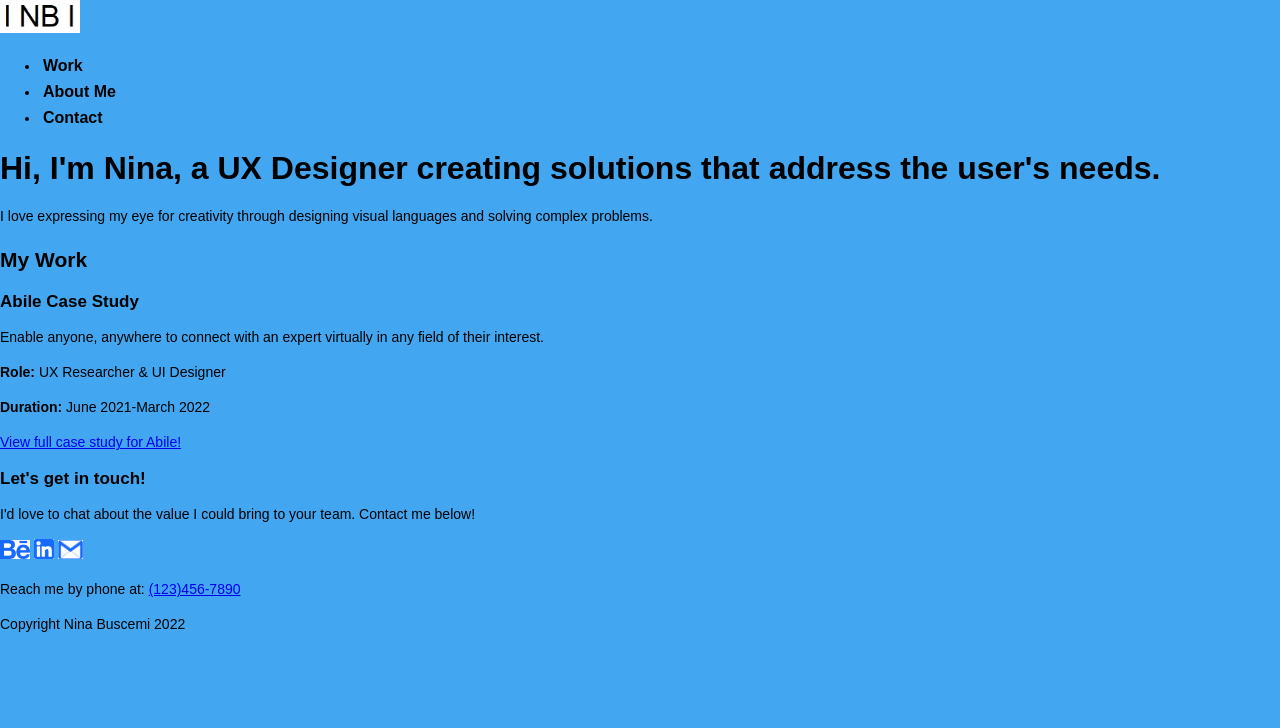
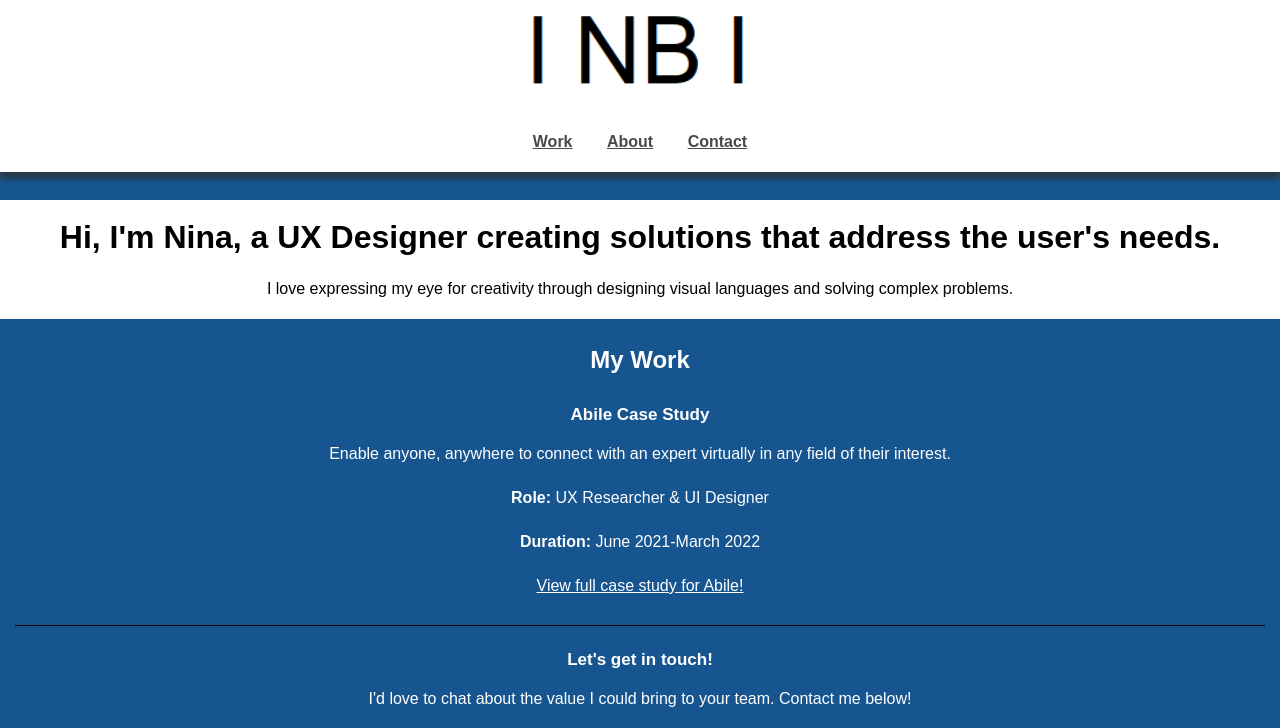
Before and after one commit to ninabuscemi/portfolio-website, a plain HTML site: page index.html in a window 1280 px wide. Shown: the top 728 px of the page. Drawn offline with nearby package versions, Linux system fonts and the light colour scheme.

Commit message:
task 1.7 changes

```diff
--- a/css/style.css
+++ b/css/style.css
@@ -1,34 +1,120 @@
-body {
-  background-color: #42A7F0;
-  font-family: arial;
-  font-size: 14px;
-  font-weight: 400;
-  line-height: 1.5;
+/*
+Colors used:
+Primary Color (Blue): #42A7F0
+Secondary Color (Light blue): #B7DDFA
+Primary Text Color (Black): #11110
+Secondary Text Color (Grey): #
+*/
+
+/*
+Background color: #16558F
+Text color: #B8E3FF
+Secondary color: #61B0B7, #0583D2
+*/
+
+* {
+  box-sizing: border-box;
 }
 
-/* Headers */
+body {
+  color: white;
+  background-color: #16558F;
+  font-family: arial;
+  font-size: 1.0em;
+  font-weight: 400;
+  line-height: 1.75;
+  text-align: center;
+}
+
+main {
+  padding-top: 200px;
+}
+
+#hero {
+  color: black;
+  display: inline-block;
+  width: 100%;
+  background-color: white;
+}
+
 h1 {
+  margin: 1;
   font-size: 32px;
   font-weight:900;
   line-height: 1;
 }
 
 h3 {
+  margin: 2;
   font-size: 17px;
   font-weight: 0;
   line-height: 1;
 }
 
+img {
+  width: 100%;
+}
+
+/* Home */
+.logo {
+  max-width: 250px;
+  text-align: center;
+}
+
+header {
+text-align: center;
+background-color: white;
+padding: 10px 5;
+position: fixed;
+width: 100%;
+-webkit-box-shadow: 0px 7px 5px 0px rgba(50, 50, 50, 0.75);
+-moz-box-shadow:    0px 7px 5px 0px rgba(50, 50, 50, 0.75);
+box-shadow:         0px 7px 5px 0px rgba(50, 50, 50, 0.75);
+}
+
+/* Layout Styling */
+.container {
+  padding: 0 15px;
+  max width: 1220px;
+}
+
+contain.selector {
+  position: relative;
+  float: right;
+}
+
+.row {
+  margin: 25px 0; /* 25px top and bottom, 0 left and right */
+}
+
+#work .row {
+  padding-bottom: 25px; border-bottom: 1px solid black;
+}
+
+hero h1 {
+  text-align: center;
+  background-color: #B7DDFA
+}
+
 /* Navigation */
-nav ul li a {
+ul > li {
+list-style-type: none;
+}
+
+nav > ul {
+  list-style-type: none;
+  padding: 0;
+}
+
+nav > ul > li {
   display: inline-block;
-  padding: none;
-  text-decoration: none;
-  color: black;
-  font-family: arial;
-  font-size: 16px;
-  font-weight: 580;
-  margin: 1px 3px;
+}
+
+nav > ul > li > a {
+  padding: 0 15px;
+  text-transform: none;
+  font-weight: 700;
+  color: #4a4a4a;
 }
 
 nav ul li a,
@@ -38,11 +124,6 @@ nav ul li a:before {
 }
 nav ul li a:hover {
   color: white;
-}
-
-/* Images */
-img {
-  width: none;
 }
 
 /* CTA Button */
@@ -104,10 +185,28 @@ a.resume:hover {
    transition: all .4s ease-in-out;
 }
 
-/*
-Colors used:
-Primary Color (Blue): #42A7F0
-Secondary Color (Light blue): #B7DDFA
-Primary Text Color (Black): #11110
-Secondary Text Color (Grey): #
-*/
+/* Abile link */
+a.abile {
+  color: white;
+  text-decoration: underline; /* No underlining */
+  transition: all .5s;'
+}
+
+a.abile:hover {
+  color: black;
+  transition: all .5s;'
+  text-decoration: underline; /* Underlining when hovering over a link */
+}
+
+/* Phone # */
+a.phone {
+  color: white;
+  text-decoration: underline; /* No underlining */
+  transition: all .5s;'
+}
+
+a.phone:hover {
+  color: black;
+  transition: all .5s;'
+  text-decoration: underline; /* Underlining when hovering over a link */
+}
--- a/index.html
+++ b/index.html
@@ -17,55 +17,59 @@
     <link rel="stylesheet" type="text/css" href="https://cdnjs.cloudflare.com/ajax/libs/normalize/8.0.0/normalize.min.css">
     <link rel="stylesheet" type="text/css" href="css/style.css">
   </head>
+<!-- Header Section -->
 <body>
-<!-- Header Section -->
 <header>
-<!-- Navigation -->
-  <div>
-    <img src="img/logo.png" width="80" alt="Nina">
+  <div class="container">
+  <picture>
+    <img src="img/logo.png" class="logo" alt="Nina">
+  </picture>
     <nav>
       <ul>
        <li><a href="index.html">Work</a></li>
-       <li><a href="about.html">About Me</a></li>
+       <li><a href="about.html">About</a></li>
        <li><a href="#contact">Contact</a></li>
       </ul>
     </nav>
   </div>
 </header>
+<!-- Hero Section -->
 <main>
-<!-- Hero Section -->
-<div>
+<div id=hero>
+  <div class="container">
       <h1>
-        <span>Hi, I'm Nina, a UX Designer creating solutions that address the user's needs.</span>
+      Hi, I'm Nina, a UX Designer creating solutions that address the user's needs.
       </h1>
       <p>I love expressing my eye for creativity through designing visual languages and solving complex problems.</p>
 </div>
-<!-- For your work/projects -->
-     <div>
+</div>
+<!-- Work/projects -->
+<div id="work">
+<div class="container">
        <h2>My Work</h2>
-     </div>
+       <div class="row">
 <!-- Project 1 -->
-<div>
       <h3>Abile Case Study</h3>
       <p>Enable anyone, anywhere to connect with an expert virtually in any field of their interest.</p>
       <p><strong>Role:</strong> UX Researcher & UI Designer</p>
       <p><strong>Duration:</strong> June 2021-March 2022</p>
-      <a href="abile.html">View full case study for Abile!</a>
+      <a href="abile.html" class="abile">View full case study for Abile!</a>
+     </div>
+   </div>
  </div>
 </main>
 <!-- Social Media links or Footer -->
-<div>
-  <footer>
+<footer id="contact">
+<div class="container">
      <h3>Let's get in touch!</h3>
      I'd love to chat about the value I could bring to your team. Contact me below!
      <p></p>
-      <footer id="contact">
         <a href="http://www.behance.net/ngbuscemiffbc" target="blank"><img src="img/behance_logo.png" width="30" alt="behance"></a>
         <a href="http://www.linkedin.com/in/nina-buscemi-082a59207/" target="blank"><img src="img/linked_logo.png" width="20" alt="linkedin"></a>
         <a href="mailto:ngbuscemi@gmail.com"><img src="img/mail_logo.png" width="25" alt="gmail"></a>
-      <p>Reach me by phone at: <a href="(123)456-7890">(123)456-7890</a></p>
+        <p>Reach me by phone at: <a href="(123)456-7890" class="phone">(123)456-7890</a></p>
         <p>Copyright Nina Buscemi 2022</p>
+</div>
 </footer>
-</div>
 </body>
 </html>
```
Also changed, not shown: abile.html (+29 -11 lines), about.html (+13 -13 lines). Lines whose indentation alone changed are shown as unchanged.
